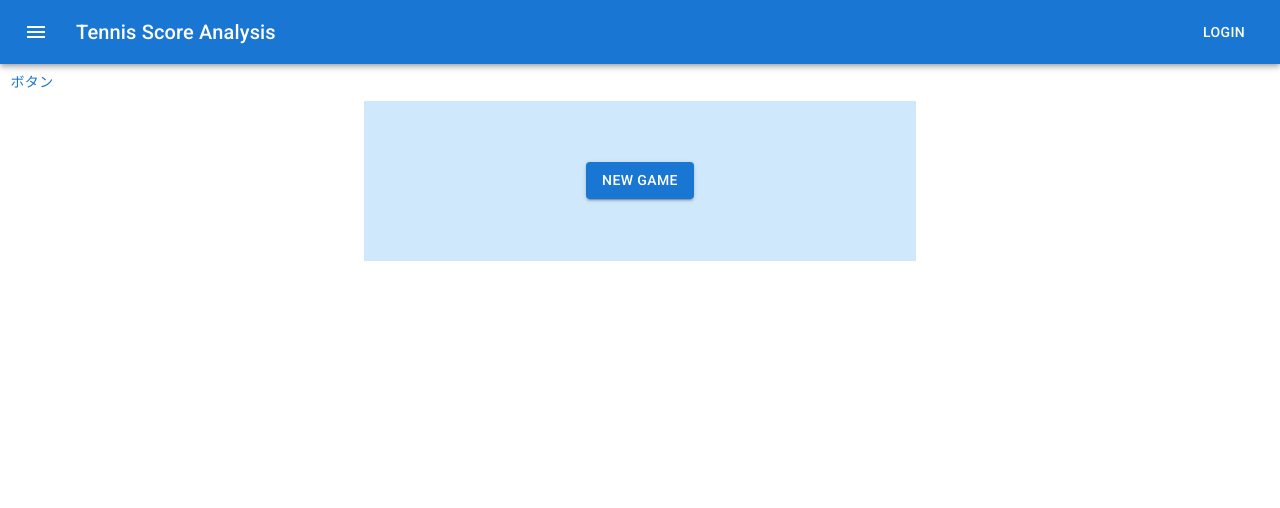
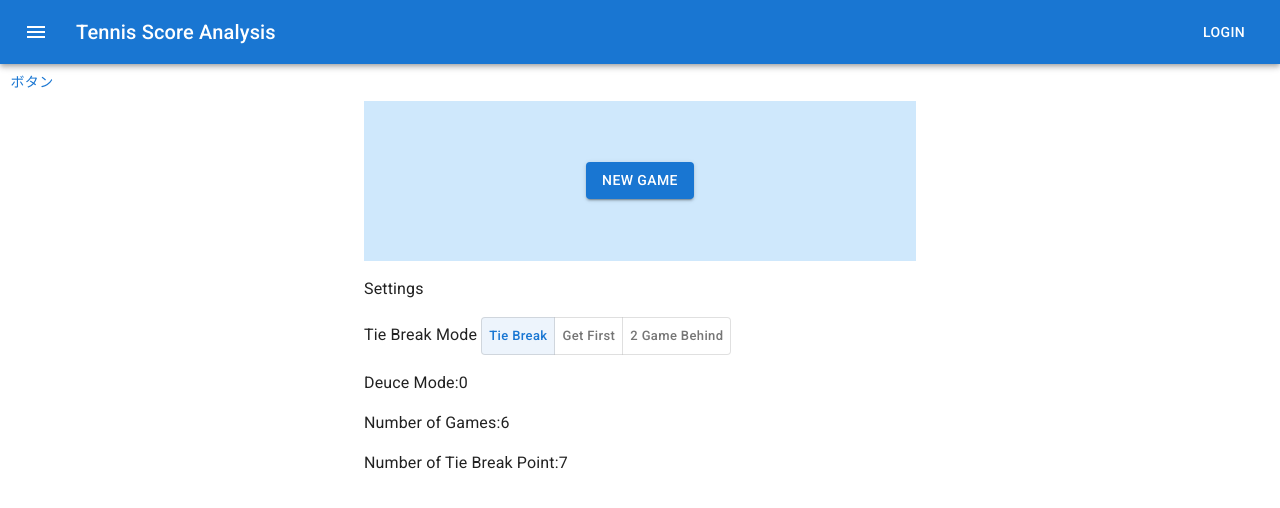
Before and after one commit to yamaguchi17/tennis-score-analysis, a React (Create React App) app: page / in a window 1280 px wide. Shown: the top 508 px of the page. Built offline with nearby package versions, Linux system fonts and the light colour scheme.

Commit message:
Stting追加

```diff
--- a/src/components/App.tsx
+++ b/src/components/App.tsx
@@ -2,7 +2,7 @@ import { FC, useContext } from "react";
 import { Main } from "./Main";
 import { Record } from "./Record";
 import { DisplayTypeContext } from "./providers/DisplayTypeProvider";
-import { AppConst } from "./common/AppConst";
+import { DISPLAY_TYPES } from "./common/AppConst";
 import { TestArea } from "./TextArea";
 import { ButtonAppBar } from "./Header"
 import CssBaseline from '@mui/material/CssBaseline';
@@ -10,20 +10,19 @@ import { Button } from "@mui/material";
 
 export const App: FC = () => {
 
-
   const [ displayType, setDisplayType ] = useContext(DisplayTypeContext);
 
   const handleClick = () => {
-    setDisplayType( (prev:number) => prev === AppConst.DISPLAY_TYPES.MAIN ? prev = AppConst.DISPLAY_TYPES.RECORD : prev = AppConst.DISPLAY_TYPES.MAIN);
+    setDisplayType( (prev:number) => prev === DISPLAY_TYPES.MAIN ? prev = DISPLAY_TYPES.RECORD : prev = DISPLAY_TYPES.MAIN);
   };
 
   //画面種類の出し分け
   const DisplayTypeExport = () => {
     switch (displayType) {
-      case AppConst.DISPLAY_TYPES.MAIN:return <Main />;
-      case AppConst.DISPLAY_TYPES.RECORD: return <Record />;
-      case AppConst.DISPLAY_TYPES.RESULT: return <TestArea />;
-      case AppConst.DISPLAY_TYPES.EDIT: return <TestArea />;
+      case DISPLAY_TYPES.MAIN:return <Main />;
+      case DISPLAY_TYPES.RECORD: return <Record />;
+      case DISPLAY_TYPES.RESULT: return <TestArea />;
+      case DISPLAY_TYPES.EDIT: return <TestArea />;
       default: return <Main />;
     }
   };
--- a/src/components/Main.tsx
+++ b/src/components/Main.tsx
@@ -1,6 +1,8 @@
 import { useContext } from "react";
 import { DisplayTypeContext } from "./providers/DisplayTypeProvider";
-import { AppConst } from "./common/AppConst";
+import { RuleSettingsContext } from "../components/providers/RuleSettingsProvider";
+import { RuleSettings } from "../components/RuleSettings"
+import { DISPLAY_TYPES } from "./common/AppConst";
 import styled from '@emotion/styled'
 import Button from "@mui/material/Button";
 import Box from "@mui/material/Box";
@@ -8,11 +10,11 @@ import Container from '@mui/material/Container';
 
 export const Main = () => {
 
-    //const [ displayType, setDisplayType ] = useContext(DisplayTypeContext);
     const [ displayType, setDisplayType ] = useContext(DisplayTypeContext);
+    const [ ruleSettings, setRuleSettings ] = useContext(RuleSettingsContext);
 
     const newGameClick = () => {
-      setDisplayType(AppConst.DISPLAY_TYPES.RECORD);
+      setDisplayType(DISPLAY_TYPES.RECORD);
     };
 
     return (
@@ -22,6 +24,7 @@ export const Main = () => {
                     <NewGameButton onClick={newGameClick} variant="contained">New Game</NewGameButton>
                 </NewGameBox>
             </Container>
+            <RuleSettings />
         </>
 
     );
--- a/src/components/PointSet.ts
+++ b/src/components/PointSet.ts
@@ -1,11 +1,29 @@
 import { PointType, scoreType } from "./common/AppTypes";
+import { TIE_BREAK_MODE, DEUCE_MODE } from "./common/AppConst";
 
 //設定
-const enabledDeuce = true;
-const enabledTieBreakInMatch = false;
-const enabledTieBreakInGame = false;
-const enabled2GamesBehind = false;
-const numberOfGames = 6;
+let ruleSettings = {
+    enabledDeuce:true,              //デュースを適用するか
+    enabledSemiAdvantage:false,     //セミアド(1度だけデュース)を適用するか
+    enabledSemiAdDeuce:true,        //当該ゲームでデュース未実施ならtrue実施済みならfalse   ゲーム獲得時にリセット（enabledSemiAdvantageに合わせて切り替える）
+    enabledTieBreakInMatch:false,   //試合にタイブレークを適用するか falseなら特定ゲーム数先取でセット獲得
+    enabledTieBreakInGame:false,    //現在のゲームをタイブレークにするか  切替可能タイミングは0-0の時 ゲーム獲得時にリセット
+    enabled2GamesBehind:false,      //2ゲーム差で1set取得にするか
+    numberOfGames:6,                //1setのゲーム数
+    numberOfTieBreakPoint:7,        //タイブレークのポイント数
+}
+
+let ruleSettings2 = {
+    tieBreakMode:TIE_BREAK_MODE.TIE_BREAK,
+    deuceMode:DEUCE_MODE.DEUCE,
+    enabledTieBreak:false,
+    enabledSemiAdDeuce:false,
+    numberOfGames:6,
+    numberOfTieBreakPoint:7,
+}
+
+
+//セットを強制終了する機能もつける
 
 //ポイント反映処理
 export const PointSet = (point:PointType["point"], pointGetSide:string):PointType["point"] => {
@@ -54,6 +72,27 @@ const PointSetInit = (point:PointType["point"], pointGetSide:string):scoreType[]
 
 //ポイントカウントアップ処理
 const AddPointCount = (winnerScore:scoreType, loserScore:scoreType):void => {
+    // タイブレーク判定　タイブレークモードON　かつ　ゲームカウントが6-6の場合
+    // または現在のゲームがタイブレークモードになった場合
+    if((ruleSettings.enabledTieBreakInMatch && winnerScore.gameCount === ruleSettings.numberOfGames && loserScore.gameCount === ruleSettings.numberOfGames) || ruleSettings.enabledTieBreakInGame){
+        winnerScore.pointCount = Number(winnerScore.pointCount) + 1;
+        //タイブレーク取得のポイント数まで達したらゲーム獲得判定
+        if(winnerScore.pointCount >= ruleSettings.numberOfTieBreakPoint){
+            //セミアド
+            // if(ruleSettings.enabledSemiAdvantage === true && ruleSettings.enabledSemiAdDeuce === true && ruleSettings.numberOfTieBreakPoint - Number(loserScore.pointCount) === 1){
+            //     ruleSettings.enabledSemiAdDeuce = false;
+            // }
+            //デュースなしならそのままゲーム獲得
+            //またはデュースありなら2ポイント差でゲーム獲得
+            if(
+                (ruleSettings.enabledDeuce === false)
+                || (ruleSettings.enabledDeuce === true && (winnerScore.pointCount - Number(loserScore.pointCount)) >= 2)){
+                AddGameCount(winnerScore,loserScore);
+            }
+        }
+
+    }
+
     //ポイントが40未満の場合はそのままカウントアップ
     if (winnerScore.pointCount < 40 && winnerScore.pointCount !== "Ad") {
         switch (winnerScore.pointCount) {
@@ -66,34 +105,33 @@ const AddPointCount = (winnerScore:scoreType, loserScore:scoreType):void => {
     //ポイントが40以上の場合はデュース判定とゲーム獲得処理
     else {
         //デュース有の設定の場合、アドバンテージを設定。またはアドバンテージからデュースに戻す
-        if (enabledDeuce && winnerScore.pointCount === 40 && loserScore.pointCount === 40) {
+        if (ruleSettings.enabledDeuce && winnerScore.pointCount === 40 && loserScore.pointCount === 40) {
             winnerScore.pointCount = "Ad";
-        } else if (enabledDeuce && loserScore.pointCount === "Ad") {
+        } else if (ruleSettings.enabledDeuce && loserScore.pointCount === "Ad") {
             loserScore.pointCount = 40;
         }
-        //デュースなしor上記2条件に該当しない場合、ゲーム数をカウントアップしポイントを0に
+        //デュースなしor上記2条件に該当しない場合ゲーム獲得処理
         else {
-            winnerScore.pointCount = 0;
-            loserScore.pointCount = 0;
             AddGameCount(winnerScore,loserScore);
         }
     }
 }
 
 const AddGameCount = (winnerScore:scoreType, loserScore:scoreType) => {
+    //ポイントをリセットにする
+    winnerScore.pointCount = 0;
+    loserScore.pointCount = 0;
     //ゲームカウントを1上げる
     winnerScore.gameCount++;
 
-    //タイブレークとなる場合の処理
-    if(winnerScore.gameCount === 6 && loserScore.gameCount === 6){
-        //タイブレークフラグON
-
-    }
     //セット取得となる場合の処理
-    else if ((winnerScore.gameCount === 6 && loserScore.gameCount < 5) || (winnerScore.gameCount === 7)){
-        //ゲームカウントをリセット
-
-        //セットカウントを上げる
+    if (
+        (winnerScore.gameCount === ruleSettings.numberOfGames && loserScore.gameCount < ruleSettings.numberOfGames - 1)
+        || (ruleSettings.enabledTieBreakInMatch === true && winnerScore.gameCount === ruleSettings.numberOfGames + 1)
+        || (ruleSettings.enabledTieBreakInMatch === false && winnerScore.gameCount === ruleSettings.numberOfGames)
+        || (ruleSettings.enabledTieBreakInGame === true)){
+        //セット取得処理
+        AddSetCount(winnerScore,loserScore);
     }
     /*
     通常処理　5-5まで 6-5 5-6 は処理なしで進む
@@ -104,8 +142,26 @@ const AddGameCount = (winnerScore:scoreType, loserScore:scoreType) => {
 }
 
 const AddSetCount = (winnerScore:scoreType, loserScore:scoreType) => {
-    //セットカウントを1上げる
-    winnerScore.gameCount++;
+    //セットカウントにゲーム数を格納
+    winnerScore.setCount.push(winnerScore.gameCount);
+    loserScore.setCount.push(loserScore.gameCount);
+    //ゲームカウントをリセット
+    winnerScore.gameCount = 0;
+    loserScore.gameCount = 0;
+
+    /*
+        考え直す
+        表示
+                4-6
+        15      6-4     30
+                2-3
+
+        セット取得後
+        ゲーム数を
+        winnerScore.setCount[]
+        winnerScore.setCount[4,6]
+
+    */
 }
 
 //PointSetの返却値設定処理
--- /dev/null
+++ b/src/components/RuleSettings.tsx
@@ -0,0 +1,86 @@
+import { useState, useContext } from "react";
+import { RuleSettingsContext } from "./providers/RuleSettingsProvider";
+import { TIE_BREAK_MODE, DEUCE_MODE } from "./common/AppConst";
+import styled from '@emotion/styled'
+import Button from "@mui/material/Button";
+import Box from "@mui/material/Box";
+import Container from '@mui/material/Container';
+import ToggleButton from '@mui/material/ToggleButton';
+import ToggleButtonGroup from '@mui/material/ToggleButtonGroup';
+
+export const RuleSettings = () => {
+
+    const [ ruleSettings, setRuleSettings ] = useContext(RuleSettingsContext);
+
+    const [ tieBreakMode, setTieBreakMode] = useState(ruleSettings.tieBreakMode);
+    const [ deuceMode, setDeuceMode] = useState(ruleSettings.deuceMode);
+    const [ numberOfGames, setNumberOfGames] = useState(ruleSettings.numberOfGames);
+    const [ numberOfTieBreakPoint, setNumberOfTieBreakPoint] = useState(ruleSettings.numberOfTieBreakPoint);
+
+    console.log(tieBreakMode);
+    console.log(ruleSettings);
+
+    //タイブレークモードボタン押下処理
+    const tieBreakModeChange = (
+        event: React.MouseEvent<HTMLElement>,
+        newItem: string | null,
+    ) => {
+        if (newItem !== null) {
+            setTieBreakMode(newItem);
+            const newRuleSettings = ruleSettings;
+            newRuleSettings.tieBreakMode = newItem;
+            setRuleSettings(newRuleSettings);
+          }
+    };
+
+    //タイブレークモードボタン押下処理
+    const deuceModeChange = (
+        event: React.MouseEvent<HTMLElement>,
+        newItem: string | null,
+    ) => {
+        if (newItem !== null) {
+            setDeuceMode(newItem);
+            const newRuleSettings = ruleSettings;
+            newRuleSettings.deuceMode = newItem;
+            setRuleSettings(newRuleSettings);
+          }
+    };
+
+
+    return (
+        <Container maxWidth="sm">
+            <p>Settings</p>
+            <div><span>Tie Break Mode </span>
+            <ToggleButtonGroup
+                    color="primary"
+                    size="small"
+                    value={tieBreakMode}
+                    exclusive
+                    onChange={tieBreakModeChange}
+                >
+                    <CustomToggleButton value={TIE_BREAK_MODE.TIE_BREAK}>{TIE_BREAK_MODE.TIE_BREAK}</CustomToggleButton>
+                    <CustomToggleButton value={TIE_BREAK_MODE.GET_FIRST}>{TIE_BREAK_MODE.GET_FIRST}</CustomToggleButton>
+                    <CustomToggleButton value={TIE_BREAK_MODE.TWO_GAME_BEHIND}>{TIE_BREAK_MODE.TWO_GAME_BEHIND}</CustomToggleButton>
+                </ToggleButtonGroup>
+            </div>
+            <p>Deuce Mode:{ruleSettings.deuceMode}</p>
+            <p>Number of Games:{ruleSettings.numberOfGames}</p>
+            <p>Number of Tie Break Point:{ruleSettings.numberOfTieBreakPoint}</p>
+        </Container>
+    );
+}
+
+//トグルボタンのCSSカスタマイズ
+const CustomToggleButton = styled(ToggleButton)({
+    //勝手に大文字になる設定を取り除く
+    textTransform: 'none'
+});
+const NewGameBox = styled(Box)({
+    display: 'flex',
+    justifyContent: 'center',
+    alignItems: 'center',
+});
+const NewGameButton = styled(Button)({
+    display: 'block',
+    margin: '0 auto'
+});
--- a/src/components/common/AppConst.ts
+++ b/src/components/common/AppConst.ts
@@ -1,8 +1,16 @@
-export namespace AppConst {
 export const DISPLAY_TYPES = {
     MAIN: 0,
     RECORD: 1,
     RESULT: 2,
     EDIT: 3
 };
-}
+export const TIE_BREAK_MODE = {
+    TIE_BREAK: "Tie Break",
+    GET_FIRST: "Get First",
+    TWO_GAME_BEHIND: "2 Game Behind"
+};
+export const DEUCE_MODE = {
+    DEUCE: 0,
+    NO_AD: 1,
+    SEMI_AD: 2
+};
--- a/src/components/common/AppTypes.ts
+++ b/src/components/common/AppTypes.ts
@@ -14,8 +14,8 @@ export type PointType = {
         pointCountB: number | string;
         gameCountA: number;
         gameCountB: number;
-        setCountA: number;
-        setCountB: number;
+        setCountA: number[];
+        setCountB: number[];
     };
     pointGetSide?: string;
 };
@@ -24,5 +24,5 @@ export type PointType = {
 export type scoreType = {
     pointCount: number | string,
     gameCount: number,
-    setCount: number,
+    setCount: number[],
 }
--- /dev/null
+++ b/src/components/providers/RuleSettingsProvider.jsx
@@ -0,0 +1,23 @@
+import { createContext, useState } from "react";
+import { TIE_BREAK_MODE, DEUCE_MODE } from "../common/AppConst";
+
+export const RuleSettingsContext = createContext();
+
+export const RuleSettingsProvider = ({children}) => {
+
+  //適用ルール種類
+  const [ruleSettings, setRuleSettings] = useState({
+    tieBreakMode:TIE_BREAK_MODE.TIE_BREAK,
+    deuceMode:DEUCE_MODE.DEUCE,
+    enabledTieBreak:false,
+    enabledSemiAdDeuce:false,
+    numberOfGames:6,
+    numberOfTieBreakPoint:7,
+  });
+
+  return (
+    <RuleSettingsContext.Provider value={[ ruleSettings, setRuleSettings ]}>
+      {children}
+    </RuleSettingsContext.Provider>
+  );
+};
--- a/src/index.tsx
+++ b/src/index.tsx
@@ -1,11 +1,14 @@
 import { render } from 'react-dom';
 import { App } from './components/App';
 import { DisplayTypeProvider } from "./components/providers/DisplayTypeProvider";
+import { RuleSettingsProvider } from "./components/providers/RuleSettingsProvider";
 
 const rootElement = document.getElementById("root");
 render(
     <DisplayTypeProvider>
-        <App />
+        <RuleSettingsProvider>
+            <App />
+        </RuleSettingsProvider>
     </DisplayTypeProvider>
     , rootElement
 );
```
Also changed, not shown: src/components/Record.tsx (+16 -9 lines). Lines whose indentation alone changed are shown as unchanged.
